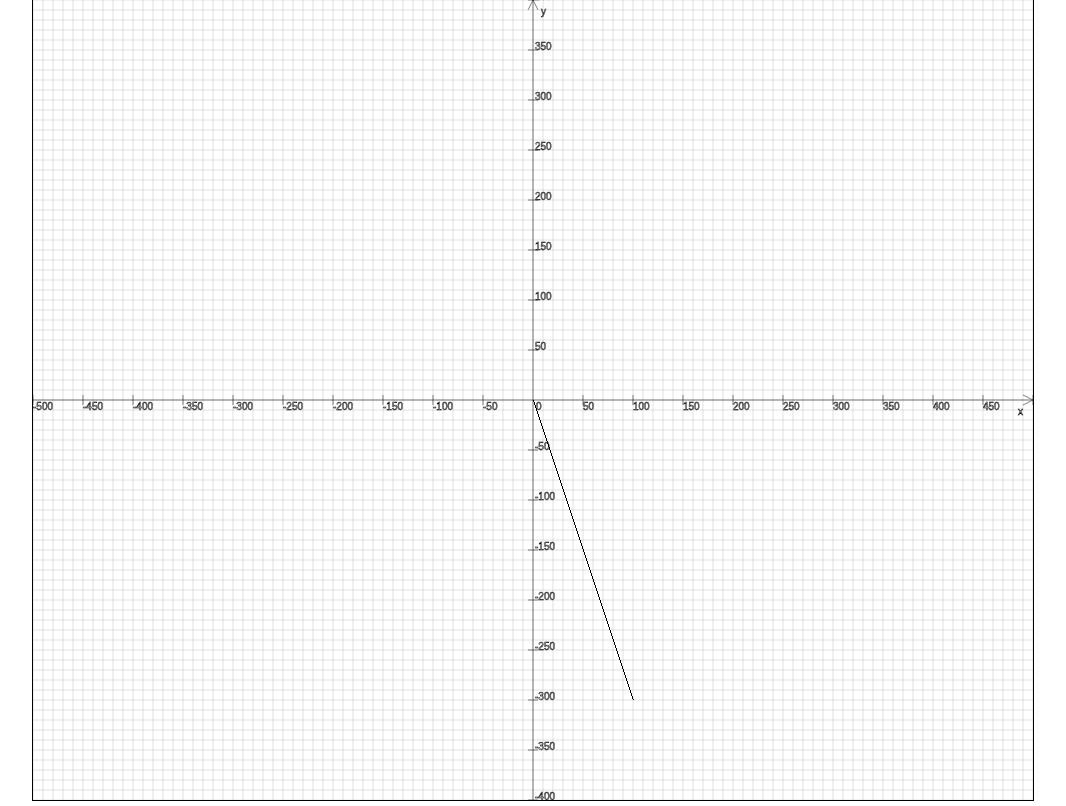
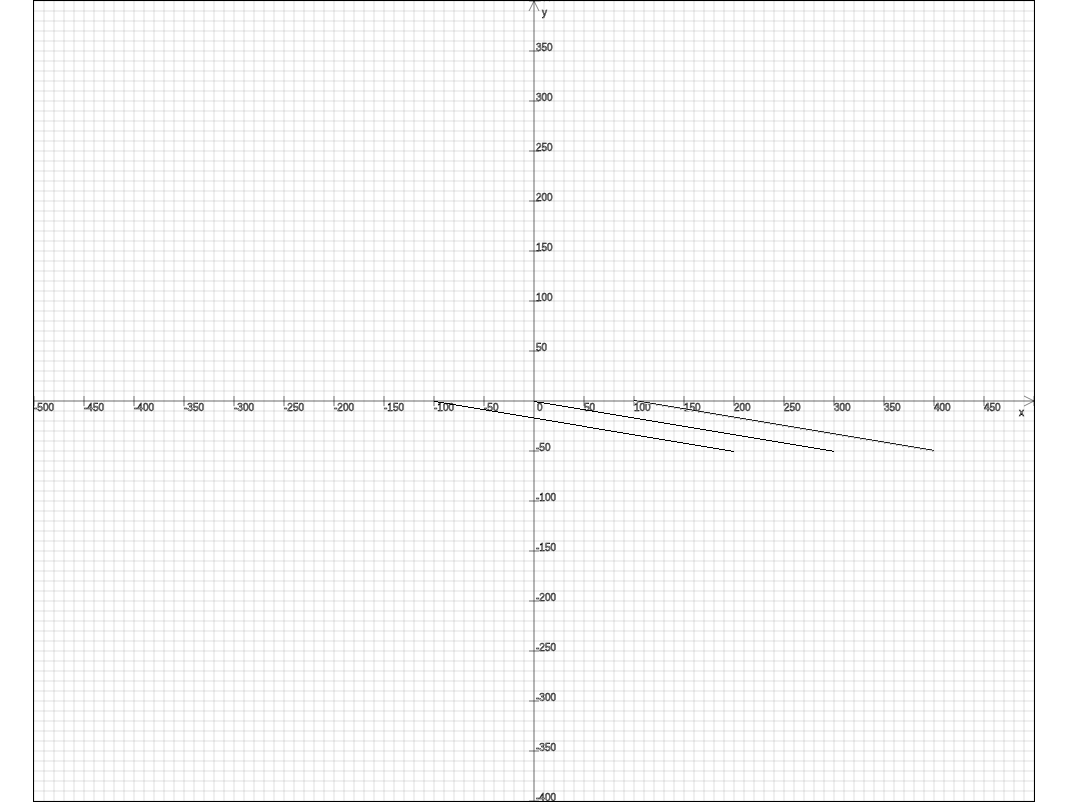
Before and after one commit to kalenav/uchoba, a plain HTML site: page giis/index.html in a window 1280 px wide. Shown: the whole page, without its empty margins (107-1173 px from the left). Drawn offline with Linux system fonts and the light colour scheme.

Commit message:
transfer

```diff
--- a/giis/index.html
+++ b/giis/index.html
@@ -8,7 +8,9 @@
     <title>Document</title>
 </head>
 <body>
-    <canvas id="canvas"></canvas>
+    <div class="canvas-container">
+        <canvas id="canvas"></canvas>
+    </div>
 </body>
 <script src="script.js"></script>
 </html>
--- a/giis/script.js
+++ b/giis/script.js
@@ -27,14 +27,8 @@ const geometryModule = (function() {
             return this._w;
         }
 
-        reflectAroundPoint(pointToReflectAround = new Point(0, 0)) {
-            const deltaX = this._x - pointToReflectAround.x;
-            const deltaY = this._y - pointToReflectAround.y;
-            const deltaZ = this._z - pointToReflectAround.z;
-
-            this._x = pointToReflectAround.x - deltaX;
-            this._y = pointToReflectAround.y - deltaY;
-            this._z = pointToReflectAround.z - deltaZ;
+        distanceToPoint(point) {
+            return new Vector(this, point).modulus;
         }
     }
 
@@ -43,6 +37,7 @@ const geometryModule = (function() {
             this._x = endpoint.x - startpoint.x;
             this._y = endpoint.y - startpoint.y;
             this._z = endpoint.z - startpoint.z;
+            this._w = endpoint.w - startpoint.w;
         }
 
         get x() {
@@ -57,8 +52,12 @@ const geometryModule = (function() {
             return this._z;
         }
 
+        get w() {
+            return this._w;
+        }
+
         get modulus() {
-            return Math.sqrt(this._x * this._x + this._y * this._y + this._z * this._z);
+            return Math.sqrt(this._x * this._x + this._y * this._y + this._z * this._z + this._w * this._w);
         }
 
         get angleToXAxis() {
@@ -70,24 +69,49 @@ const geometryModule = (function() {
             return Math.round(GeometryUtils.radiansToDegrees(actualAngleInRadians) + 360) % 360;
         }
 
-        get octant() {
-            return Math.ceil(this.angleToXAxis / 45);
+        dotProduct(vector) {
+            return (this._x * vector.x + this._y * vector.y + this._z * vector._z + this._w * vector.w);
+        }
+
+        crossProduct(vector) {
+            return new Vector(
+                new Point(this._y * vector.z, this._z * vector.x, this._x * vector.y),
+                new Point(this._z * vector.y, this._z * vector.y, this._y * vector.x)
+            )
+        }
+    }
+
+    class Line {
+        constructor(point1, point2) {
+            this._point = new Point(point1.x, point1.y, point1.z, point1.w);
+            this._directionVector = new Vector(point1, point2);
+        }
+
+        get angleToXAxis() {
+            return this._directionVector.angleToXAxis;
+        }
+
+        distanceToPoint(point) {
+            const helperVector = new Vector(this._point, point);
+            return helperVector.crossProduct(this._directionVector).modulus / this._directionVector.modulus;
         }
     }
 
     return {
         Point,
-        Vector
+        Vector,
+        Line
     }
 })();
 const Point = geometryModule.Point;
 const Vector = geometryModule.Vector;
+const Line = geometryModule.Line;
 
 const COLOR_BLACK = {
     red: 0,
     green: 0,
     blue: 0,
-    opacity: 255
+    opacity: 1
 }
 class CanvasController {
     constructor({
@@ -231,7 +255,7 @@ class CanvasController {
             color.red,
             color.green,
             color.blue,
-            color.opacity
+            color.opacity * 255
         ];
 
         this._ctx.putImageData(this._singlePixelImageData, this._origin.x + x, this._origin.y - y);
@@ -314,8 +338,8 @@ const lab1Module = (function() {
         // а X - зависимой. возможность менять переменные местами позволяет алгоритму
         // рисовать отрезки, направляющие векторы которых проходят в 2 и 6 октантах.
         const swapVariables = Math.abs(deltaY_raw / deltaX_raw) > 1;
+        const variableInfo = getDependentAndIndependentVariableInfo(endpoints, swapVariables);
 
-        const variableInfo = getDependentAndIndependentVariableInfo(endpoints, swapVariables);
         let currIndependentVariableValue = variableInfo.independentStart;
         let currDependentVariableValue = variableInfo.dependentStart;
         let error = 0;
@@ -337,18 +361,71 @@ const lab1Module = (function() {
         }
     }
 
-    function bresenhamsAntialiasedLine(endpoints, drawPointCallback, availableIntensityLevels = 5, color = COLOR_BLACK) {
+    function wuLine(endpoints, drawPointCallback, color = COLOR_BLACK) {
+        const idealLine = new Line(endpoints.start, endpoints.end);
+        if (idealLine.angleToXAxis % 45 === 0) {
+            // значит, линия горизонтальная, вертикальная или диагональная
+            ddaLine(endpoints, drawPointCallback, color);
+            return;
+        }
+
+        if (endpoints.start.x > endpoints.end.x) {
+            swapEndpoints(endpoints);
+        }
         const [x_start, y_start, x_end, y_end] = mapEndpoints(endpoints);
 
-        const deltaX = Math.abs(x_end - x_start);
-        const deltaY = Math.abs(y_end - y_start);
+        const deltaX_raw = Math.abs(x_end - x_start);
+        const deltaY_raw = Math.abs(y_end - y_start);
+
+        const swapVariables = Math.abs(deltaY_raw / deltaX_raw) > 1;
+        const variableInfo = getDependentAndIndependentVariableInfo(endpoints, swapVariables);
+
+        let currIndependentVariableValue = variableInfo.independentStart;
+        let currDependentVariableValue = variableInfo.dependentStart;
+        let error = 0;
+        const deltaErr = variableInfo.deltaDependent / variableInfo.deltaIndependent;
+        for (
+            ;
+            currIndependentVariableValue != variableInfo.independentEnd;
+            currIndependentVariableValue += variableInfo.independentStep
+        ) {
+            const x = swapVariables ? currDependentVariableValue : currIndependentVariableValue;
+            const y = swapVariables ? currIndependentVariableValue : currDependentVariableValue;
+            const firstPointToDraw = new Point(x, y);
+            const secondPointToDraw = new Point(
+                swapVariables ? x + 1 : x,
+                swapVariables ? y : y + 1
+            );
+            const distanceToFirstPoint = idealLine.distanceToPoint(firstPointToDraw);
+            const distanceToSecondPoint = idealLine.distanceToPoint(secondPointToDraw);
+            const intensity1 = distanceToFirstPoint / (distanceToFirstPoint + distanceToSecondPoint);
+            const intensity2 = distanceToSecondPoint / (distanceToFirstPoint + distanceToSecondPoint);
+            console.log(intensity1, intensity2);
+            drawPointCallback(firstPointToDraw.x, firstPointToDraw.y, {
+                ...color,
+                opacity: intensity1
+            });
+            drawPointCallback(secondPointToDraw.x, secondPointToDraw.y, {
+                ...color,
+                opacity: intensity2
+            })
+
+            error += deltaErr;
+            if (error >= 0.5) {
+                currDependentVariableValue += variableInfo.dependentStep;
+                error -= 1;
+            }
+        }
     }
 
     return {
         ddaLine,
-        bresenhamsLine
+        bresenhamsLine,
+        wuLine
     }
 })();
 
 const canvas = new CanvasController();
-lab1Module.bresenhamsLine({ start: new Point(0, 0), end: new Point(100, -300) }, canvas.drawPoint.bind(canvas));
+lab1Module.ddaLine({ start: new Point(-100, 0), end: new Point(200, -50) }, canvas.drawPoint.bind(canvas));
+lab1Module.bresenhamsLine({ start: new Point(0, 0), end: new Point(300, -50) }, canvas.drawPoint.bind(canvas));
+lab1Module.wuLine({ start: new Point(100, 0), end: new Point(400, -50) }, canvas.drawPoint.bind(canvas));
--- a/giis/styles.css
+++ b/giis/styles.css
@@ -8,6 +8,13 @@ body {
     align-items: center;
 }
 
+.canvas-container {
+    width: 1000px;
+    height: 800px;
+}
+
 #canvas {
+    width: 100%;
+    height: 100%;
     border: solid black 1px;
 }
```
